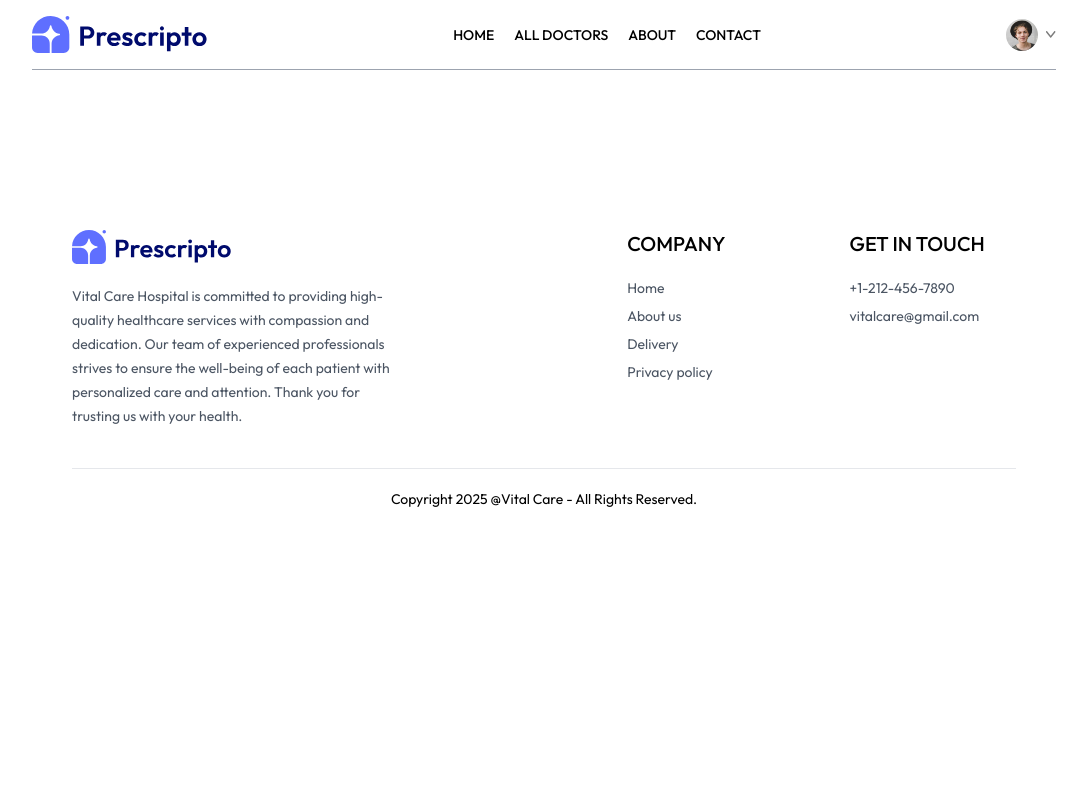
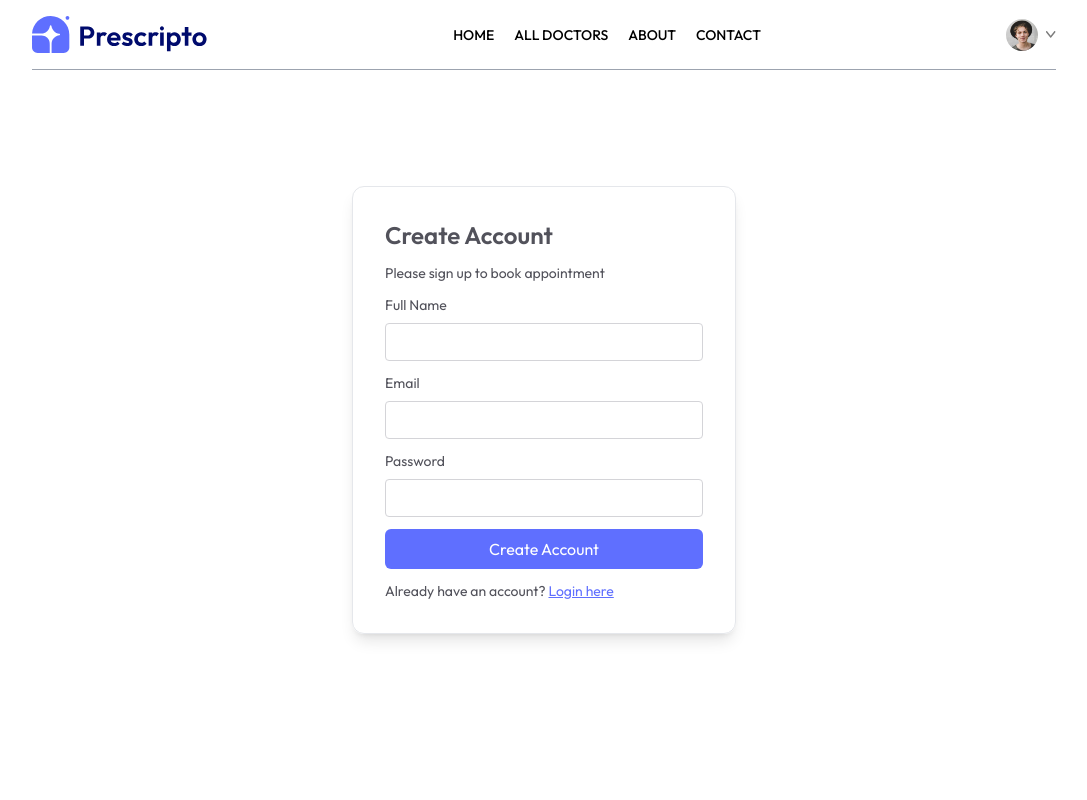
Before and after one commit to Vlora04/VitalCare, a React (Vite) app in the folder frontend/: page /login in a window 1280 px wide. Shown: the top 800 px of the page, without its empty margins (96-1183 px from the left). Built offline with nearby package versions, Linux system fonts and the light colour scheme.

Commit message:
ndryshime te reja

```diff
--- a/frontend/context/AppContext.jsx
+++ b/frontend/context/AppContext.jsx
@@ -5,10 +5,11 @@
 
 const AppContextProvider = (props) => {
 
-
+const currencySymbol = '$'
 
 const value = {
-    doctors
+    doctors,
+    currencySymbol
 }
 
 return (
--- a/frontend/src/App.jsx
+++ b/frontend/src/App.jsx
@@ -24,7 +24,7 @@
         <Route path='/contact' element={<Contact />}/>
         <Route path='/my-profile' element={<MyProfile />}/>
         <Route path='/my-appointments' element={<MyAppointments />}/>
-        <Route path='/appointment:docId' element={<Appointment />}/>
+        <Route path='/appointment/:docId' element={<Appointment />}/>
 
       </Routes>
       <Footer />
--- a/frontend/src/pages/Doctors.jsx
+++ b/frontend/src/pages/Doctors.jsx
@@ -29,12 +29,12 @@
       <p className='text-gray-600'>Browse through the doctors specialist.</p>
       <div className='flex flex-col sm:flex-row items-start gap-5 mt-5'>
         <div className='flex flex-col gap-4 text-sm text-gray-600'>
-        <p onClick={() => navigate('/doctors/General physician')} className={`w-[94vw] sm:w-auto pl-3 py-1.5 pr-16 border border-gray-300 rounded transition-all cursor-pointer `}>General physician</p>
-        <p onClick={() => navigate('/doctors/Gynecologist')} className={`w-[94vw] sm:w-auto pl-3 py-1.5 pr-16 border border-gray-300 rounded transition-all cursor-pointer `}>Gynecologist</p>
-        <p onClick={() => navigate('/doctors/Dermatologist')} className={`w-[94vw] sm:w-auto pl-3 py-1.5 pr-16 border border-gray-300 rounded transition-all cursor-pointer `}>Dermatologist</p>
-        <p onClick={() => navigate('/doctors/Pediatricians')} className={`w-[94vw] sm:w-auto pl-3 py-1.5 pr-16 border border-gray-300 rounded transition-all cursor-pointer `}>Pediatricians</p>
-        <p onClick={() => navigate('/doctors/Neurologist')} className={`w-[94vw] sm:w-auto pl-3 py-1.5 pr-16 border border-gray-300 rounded transition-all cursor-pointer `}>Neurologist</p>
-        <p onClick={() => navigate('/doctors/Gastroenterologist')} className={`w-[94vw] sm:w-auto pl-3 py-1.5 pr-16 border border-gray-300 rounded transition-all cursor-pointer `}>Gastroenterologist</p>
+        <p onClick={() => navigate('/doctors/General physician')} className={`w-[94vw] sm:w-auto pl-3 py-1.5 pr-16 border border-gray-300 rounded transition-all cursor-pointer ${speciality === "General physician" ? "bg-indigo-100 text-black" : ""} `}>General physician</p>
+        <p onClick={() => navigate('/doctors/Gynecologist')} className={`w-[94vw] sm:w-auto pl-3 py-1.5 pr-16 border border-gray-300 rounded transition-all cursor-pointer  ${speciality === "Gynecologist" ? "bg-indigo-100 text-black" : ""}  `}>Gynecologist</p>
+        <p onClick={() => navigate('/doctors/Dermatologist')} className={`w-[94vw] sm:w-auto pl-3 py-1.5 pr-16 border border-gray-300 rounded transition-all cursor-pointer  ${speciality === "Dermatologist" ? "bg-indigo-100 text-black" : ""}  `}>Dermatologist</p>
+        <p onClick={() => navigate('/doctors/Pediatricians')} className={`w-[94vw] sm:w-auto pl-3 py-1.5 pr-16 border border-gray-300 rounded transition-all cursor-pointer  ${speciality === "Pediatricians" ? "bg-indigo-100 text-black" : ""}  `}>Pediatricians</p>
+        <p onClick={() => navigate('/doctors/Neurologist')} className={`w-[94vw] sm:w-auto pl-3 py-1.5 pr-16 border border-gray-300 rounded transition-all cursor-pointer  ${speciality === "Neurologist" ? "bg-indigo-100 text-black" : ""}  `}>Neurologist</p>
+        <p onClick={() => navigate('/doctors/Gastroenterologist')} className={`w-[94vw] sm:w-auto pl-3 py-1.5 pr-16 border border-gray-300 rounded transition-all cursor-pointer  ${speciality === "Gastroenterologist" ? "bg-indigo-100 text-black" : ""}  `}>Gastroenterologist</p>
         </div>
         <div className='w-full grid grid-cols-auto gap-4 gap-y-6'>
            {
--- a/frontend/src/pages/Login.jsx
+++ b/frontend/src/pages/Login.jsx
@@ -1,10 +1,48 @@
-import React from 'react'
+import React, { useState } from 'react'
 
 const Login = () => {
+
+  const [state, setState] = useState('Sign Up')
+
+  const [email, setEmail] = useState('')
+  const [password, setPassword] = useState('')
+  const [name, setName] = useState('')
+
+  const onSubmitHandler = async (event) => {
+    event.preventDefault()
+  }
+
   return (
-    <div>
+    <form className='min-h-[80vh] flex items-center'>
+      <div className='flex flex-col gap-3 m-auto items-start p-8 min-w-[340px] sm:min-w-96 border rounded-xl text-zinc-600 text-sm shadow-lg'>
+        <p className='text-2xl font-semibold'>{state === 'Sign Up' ? "Create Account" : "Login"}</p>
+        <p>Please {state === 'Sign Up' ? "sign up" : "log in"} to book appointment</p>
+        {
+          state === "Sign Up" && <div className='w-full'>
+            <p>Full Name</p>
+            <input className='border border-zinc-300 rounded w-full p-2 mt-2' type="text" onChange={(e) => setName(e.target.name)} value={name} required />
+          </div>
+        }
 
-    </div>
+        <div className='w-full'>
+          <p>Email</p>
+          <input className='border border-zinc-300 rounded w-full p-2 mt-2' type="email" onChange={(e) => setEmail(e.target.email)} value={email} required />
+        </div>
+        <div className='w-full'>
+          <p>Password</p>
+          <input className='border border-zinc-300 rounded w-full p-2 mt-2' type="password" onChange={(e) => setPassword(e.target.password)} value={password} required />
+        </div>
+        <button className='bg-primary text-white w-full py-2 rounded-md text-base'>{state === 'Sign Up' ? "Create Account" : "Login"}</button>
+        {
+          state === "Sign Up"
+            ? <p>
+              Already have an account? <span onClick={() => setState('Login')} className='text-primary underline cursor-pointer'>Login here</span></p>
+            : <p>Create an new account? <span onClick={() => setState('Sign Up')} className='text-primary underline cursor-pointer'>click here</span></p>
+        }
+
+
+      </div>
+    </form>
   )
 }
 
--- a/frontend/src/pages/MyAppointments.jsx
+++ b/frontend/src/pages/MyAppointments.jsx
@@ -1,11 +1,62 @@
-import React from 'react'
+import React, { useContext, useEffect, useState } from 'react'
+import { useParams } from 'react-router-dom'
+import { AppContext } from '../context/AppContext'
+import { assets } from '../assets/assets'
 
-const MyAppointments = () => {
-  return (
-    <div>
+const Appointment = () => {
+
+  const {docId} = useParams()
+  const {doctors, currencySymbol} = useContext(AppContext)
+
+  const [docInfo,setDocInfo] = useState(null)
+
+  const fetchDocInfo = async () => {
+    const docInfo = doctors.find(doc => doc._id === docId)
+    setDocInfo(docInfo)
+    console.log(docInfo)
+
+  }
+
+  useEffect(()=>{
+    fetchDocInfo()
+  },[doctors,docId])
+
+
+  return docInfo && (
+    <div className='flex flex-col sm:flex-row gap-4'>
+      {/* ---------- Doctor Details ---------- */}
+      <div>
+        <div>
+          <img className='bg-primary w-full sm:max-w-72 rounded-lg' src={docInfo.image} alt="" />
+        </div>
+
+        <div className='flex-1 border border-gray-400 rounded-lg p-8 py-7 bg-white mx-2 sm:mx-0 mt-[-80px] sm:mt-0'>
+          {/* ---------- Doc Info: name, degree, experience ---------- */}
+          <p className='flex items-center gap-2 text-2xl font-medium text-gray-900'>
+            {docInfo.name}
+            <img className='w-5' src={assets.verified_icon} alt="" />
+          </p>
+          <div className='flex items-center gap-2 text-sm mt-1 text-gray-600'>
+            <p>{docInfo.degree} - {docInfo.speciality}</p>
+            <button>{docInfo.experience}</button>
+          </div>
+
+          {/* ---------- Doctor About ---------- */}
+          <div>
+            <p className='flex items-center gap-1 text-sm font-medium text-gray-900 mt-3'>
+              About
+              <img src={assets.info_icon} alt="" />
+            </p>
+            <p className='text-sm text-gray-500 max-w-[700px] mt-1'>{docInfo.about}</p>
+          </div>
+          <p>
+            Appointment fee: <span>{currencySymbol}{docInfo.fees}</span>
+          </p>
+        </div>
+      </div>
 
     </div>
   )
 }
 
-export default MyAppointments
+export default Appointment
```
